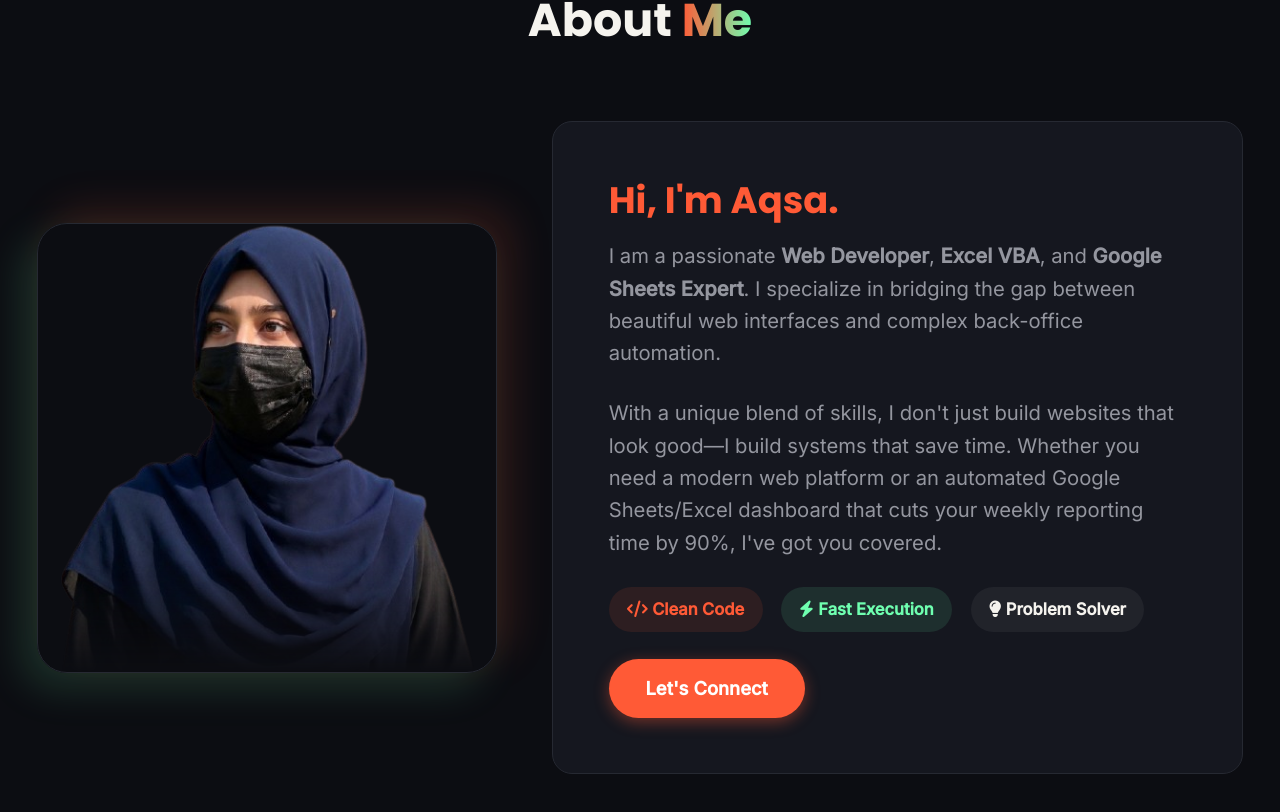
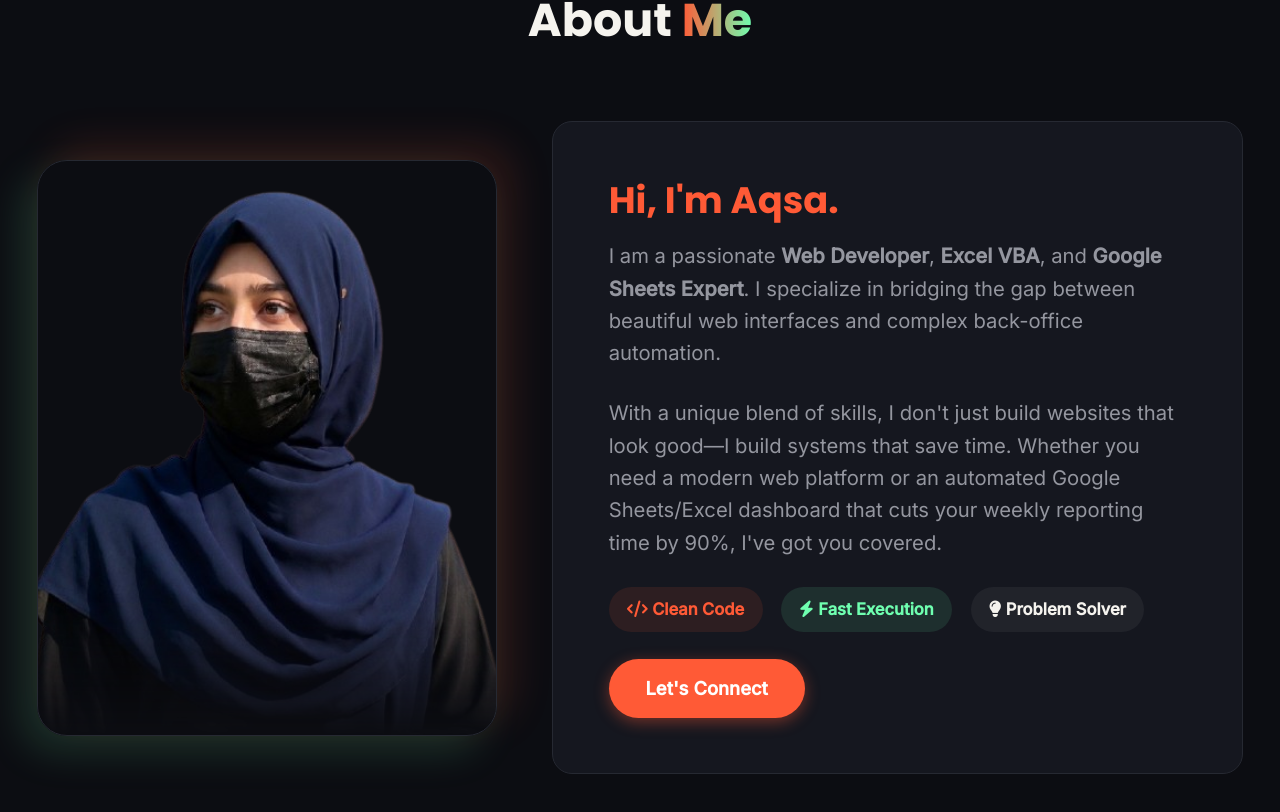
Before and after one commit to hareemrana522-crypto/Portfolio, a React (Vite) app: page / in a window 1280 px wide. Shown: the part 1060-1872 px from the top of the page. Built offline with nearby package versions, Linux system fonts and the light colour scheme.

Commit message:
Fix About image aspect ratio and object position

```diff
--- a/src/components/About.jsx
+++ b/src/components/About.jsx
@@ -14,6 +14,7 @@ const About = () => {
                     width: '100%',
                     height: '100%',
                     objectFit: 'cover',
+                    objectPosition: 'center 20%',
                     borderRadius: '20px',
                     WebkitMaskImage: 'linear-gradient(to bottom, black 75%, transparent 100%)',
                     maskImage: 'linear-gradient(to bottom, black 75%, transparent 100%)'
--- a/src/index.css
+++ b/src/index.css
@@ -513,7 +513,7 @@ section {
 
 .about-image {
     width: 100%;
-    height: 450px;
+    aspect-ratio: 4 / 5;
     border-radius: 30px;
     overflow: hidden;
     box-shadow: -15px 15px 40px rgba(111, 255, 176, 0.15), 15px -15px 40px rgba(255, 90, 54, 0.15);
```
